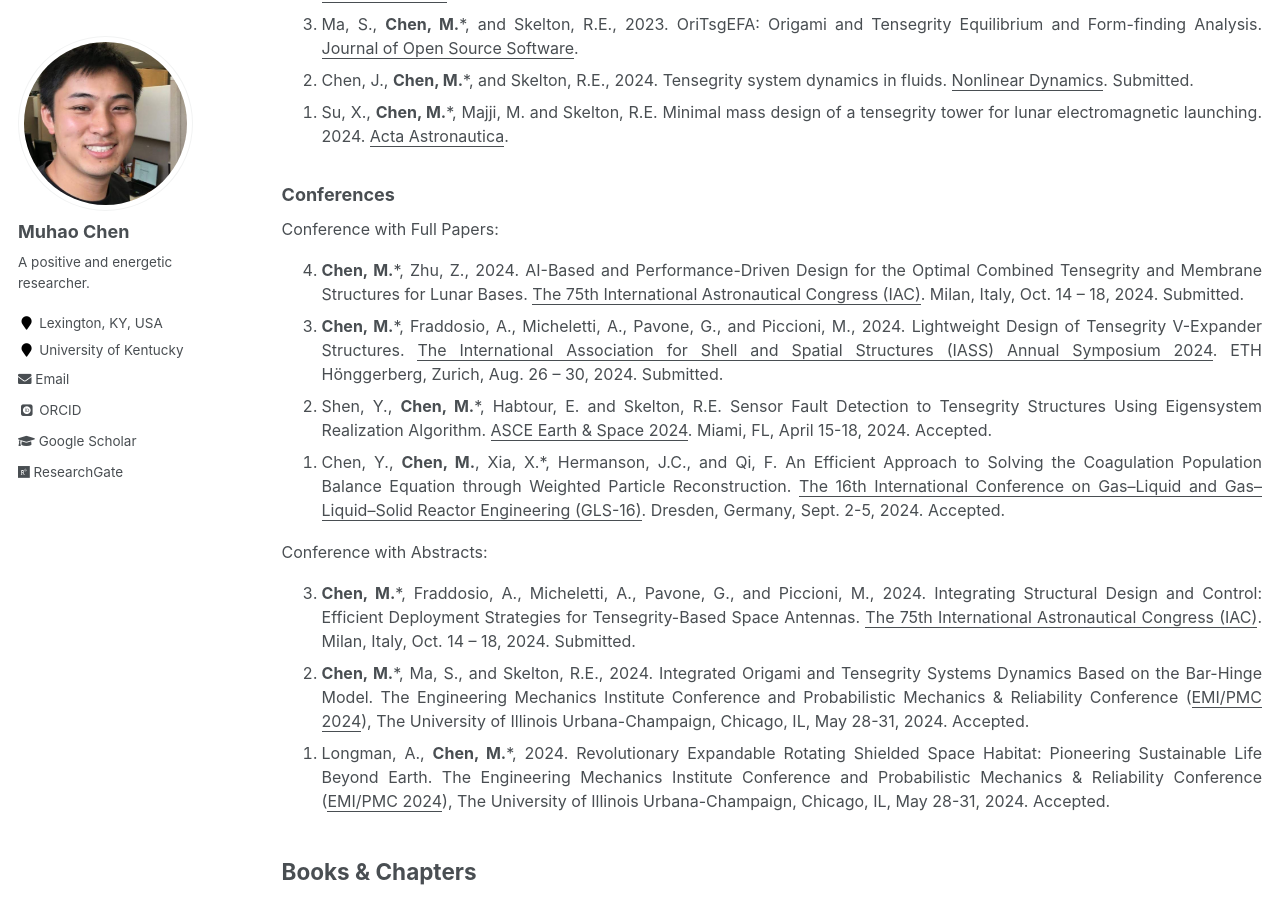
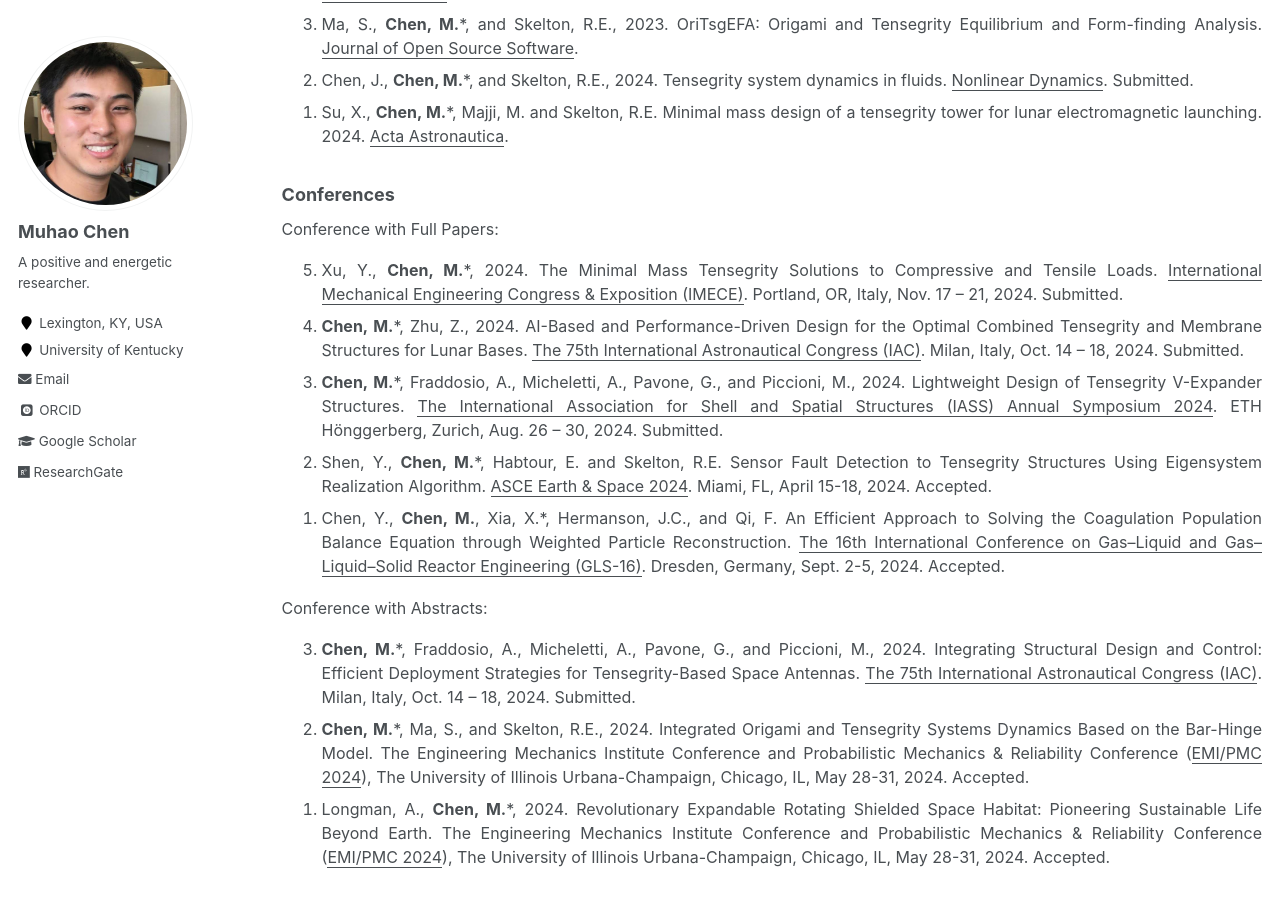
Before and after one commit to Muhao-Chen/muhao-chen.github.io, a Jekyll site: the page built from _pages/publication.md, in a window 1280 px wide and 900 px high, scrolled down 3641 px. Built offline with Jekyll 4.4.1, drawn with Linux system fonts in a browser that asks for light colours; some web fonts are replaced.

Commit message:
Update publication.md

```diff
--- a/_pages/publication.md
+++ b/_pages/publication.md
@@ -96,6 +96,8 @@ Conference with Abstracts:
 <font size=3>
 Conference with Full Papers:
 <ol reversed>
+<li> Xu, Y., <strong>Chen, M.</strong>*, 2024. The Minimal Mass Tensegrity Solutions to Compressive and Tensile Loads. <u>International Mechanical Engineering Congress & Exposition (IMECE)</u>.
+Portland, OR, Italy, Nov. 17 – 21, 2024. Submitted. </li>
 <li><strong>Chen, M.</strong>*, Zhu, Z., 2024. AI-Based and Performance-Driven Design for the Optimal Combined Tensegrity and Membrane Structures for Lunar Bases. <u>The 75th International Astronautical Congress (IAC)</u>. Milan, Italy, Oct. 14 – 18, 2024. Submitted. </li>
 <li><strong>Chen, M.</strong>*, Fraddosio, A., Micheletti, A., Pavone, G., and Piccioni, M., 2024. Lightweight Design of Tensegrity V-Expander Structures. <u>The International Association for Shell and Spatial Structures (IASS) Annual Symposium 2024</u>. ETH Hönggerberg, Zurich, Aug. 26 – 30, 2024. Submitted. </li>
 <li>Shen, Y., <strong>Chen, M.</strong>*, Habtour, E. and Skelton, R.E. Sensor Fault Detection to Tensegrity Structures Using Eigensystem Realization Algorithm. <u>ASCE Earth & Space 2024</u>. Miami, FL, April 15-18, 2024. Accepted.</li>
```
